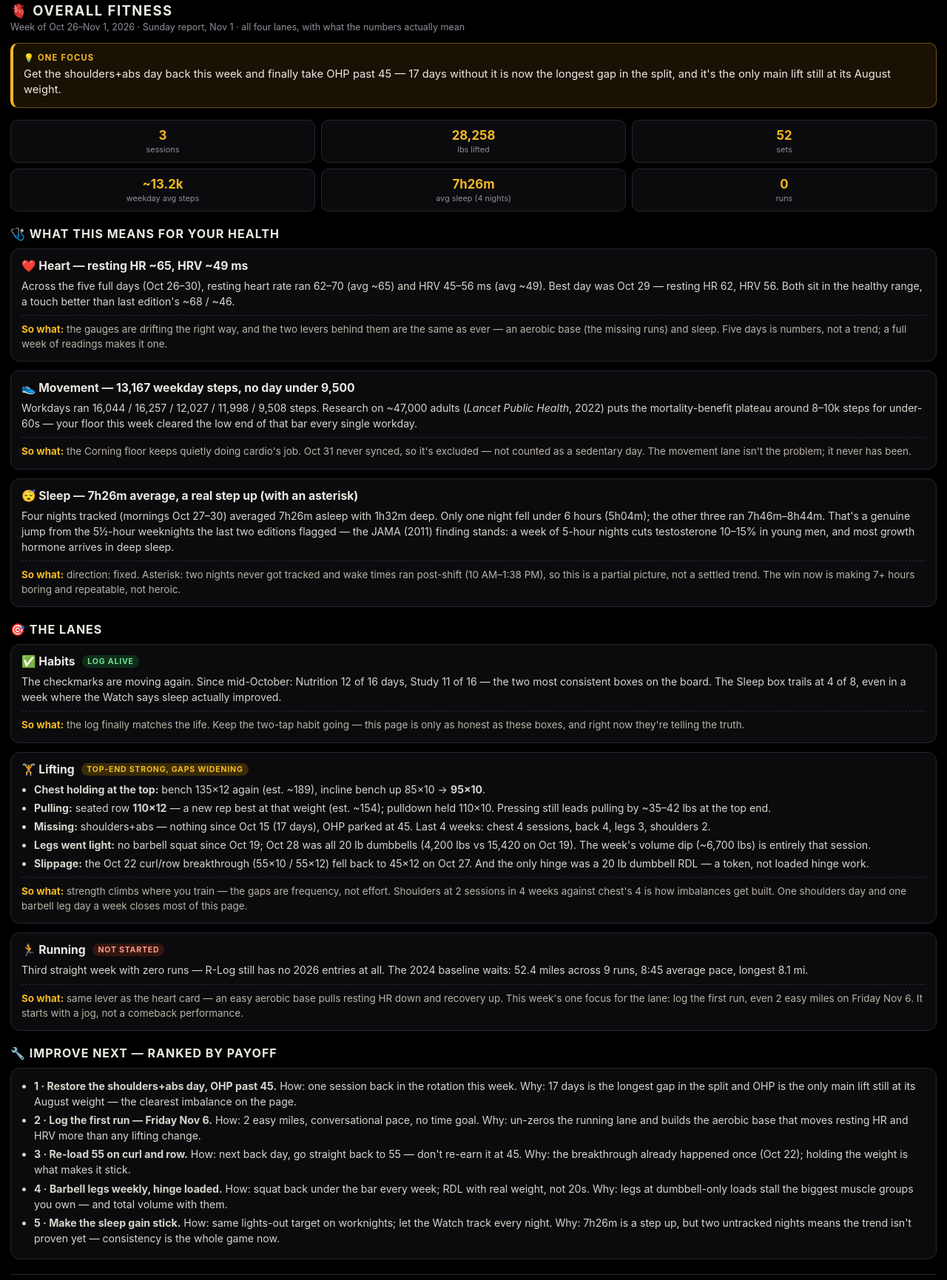
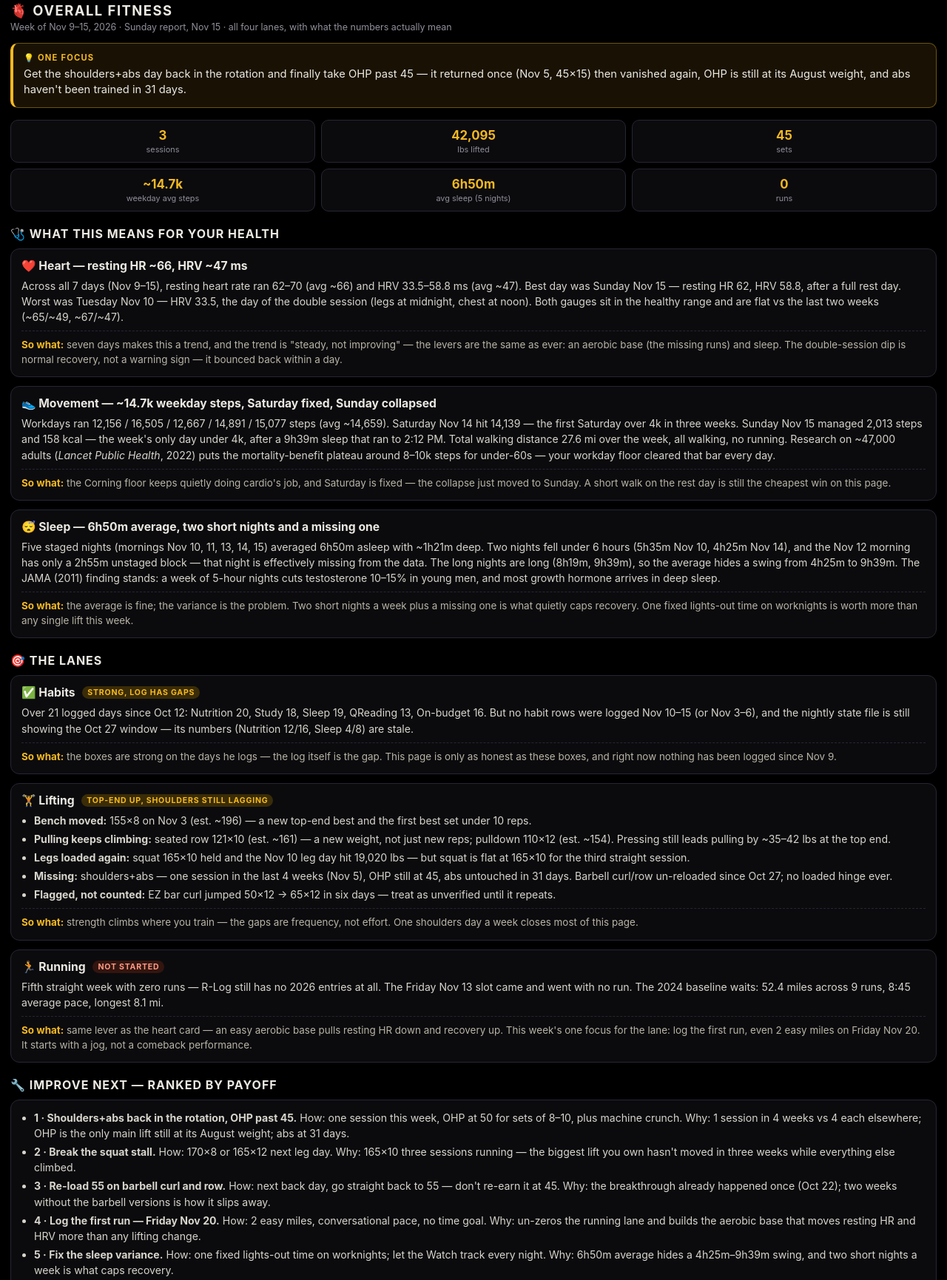
Before and after one commit to boubah94/f-log, a plain HTML site: page overall.html in a window 1280 px wide. Shown: the part 13-1744 px from the top of the page at 74% size. Drawn offline with Linux system fonts and the light colour scheme.

Commit message:
F-Log Overall: Nov 15 edition

```diff
--- a/overall.html
+++ b/overall.html
@@ -58,83 +58,85 @@ a { color: #f5b921; }
 <body>
 
 <h1>🫀 Overall fitness</h1>
-<p class="sub">Week of Oct 26–Nov 1, 2026 · Sunday report, Nov 1 · all four lanes, with what the numbers actually mean</p>
+<p class="sub">Week of Nov 9–15, 2026 · Sunday report, Nov 15 · all four lanes, with what the numbers actually mean</p>
 
 <div class="focus">
   <div class="k">💡 ONE FOCUS</div>
-  <p>Get the shoulders+abs day back this week and finally take OHP past 45 — 17 days without it is now the longest gap in the split, and it's the only main lift still at its August weight.</p>
+  <p>Get the shoulders+abs day back in the rotation and finally take OHP past 45 — it returned once (Nov 5, 45×15) then vanished again, OHP is still at its August weight, and abs haven't been trained in 31 days.</p>
 </div>
 
 <div class="stats">
   <div class="stat"><div class="v">3</div><div class="l">sessions</div></div>
-  <div class="stat"><div class="v">28,258</div><div class="l">lbs lifted</div></div>
-  <div class="stat"><div class="v">52</div><div class="l">sets</div></div>
-  <div class="stat"><div class="v">~13.2k</div><div class="l">weekday avg steps</div></div>
-  <div class="stat"><div class="v">7h26m</div><div class="l">avg sleep (4 nights)</div></div>
+  <div class="stat"><div class="v">42,095</div><div class="l">lbs lifted</div></div>
+  <div class="stat"><div class="v">45</div><div class="l">sets</div></div>
+  <div class="stat"><div class="v">~14.7k</div><div class="l">weekday avg steps</div></div>
+  <div class="stat"><div class="v">6h50m</div><div class="l">avg sleep (5 nights)</div></div>
   <div class="stat"><div class="v">0</div><div class="l">runs</div></div>
 </div>
 
 <h2 class="sect">🩺 What this means for your health</h2>
 
 <div class="lane">
-  <h2>❤️ Heart — resting HR ~65, HRV ~49 ms</h2>
-  <p>Across the five full days (Oct 26–30), resting heart rate ran 62–70 (avg ~65) and HRV 45–56 ms (avg ~49). Best day was Oct 29 — resting HR 62, HRV 56. Both sit in the healthy range, a touch better than last edition's ~68 / ~46.</p>
-  <p class="meaning"><b>So what:</b> the gauges are drifting the right way, and the two levers behind them are the same as ever — an aerobic base (the missing runs) and sleep. Five days is numbers, not a trend; a full week of readings makes it one.</p>
+  <h2>❤️ Heart — resting HR ~66, HRV ~47 ms</h2>
+  <p>Across all 7 days (Nov 9–15), resting heart rate ran 62–70 (avg ~66) and HRV 33.5–58.8 ms (avg ~47). Best day was Sunday Nov 15 — resting HR 62, HRV 58.8, after a full rest day. Worst was Tuesday Nov 10 — HRV 33.5, the day of the double session (legs at midnight, chest at noon). Both gauges sit in the healthy range and are flat vs the last two weeks (~65/~49, ~67/~47).</p>
+  <p class="meaning"><b>So what:</b> seven days makes this a trend, and the trend is "steady, not improving" — the levers are the same as ever: an aerobic base (the missing runs) and sleep. The double-session dip is normal recovery, not a warning sign — it bounced back within a day.</p>
 </div>
 
 <div class="lane">
-  <h2>👟 Movement — 13,167 weekday steps, no day under 9,500</h2>
-  <p>Workdays ran 16,044 / 16,257 / 12,027 / 11,998 / 9,508 steps. Research on ~47,000 adults (<i>Lancet Public Health</i>, 2022) puts the mortality-benefit plateau around 8–10k steps for under-60s — your floor this week cleared the low end of that bar every single workday.</p>
-  <p class="meaning"><b>So what:</b> the Corning floor keeps quietly doing cardio's job. Oct 31 never synced, so it's excluded — not counted as a sedentary day. The movement lane isn't the problem; it never has been.</p>
+  <h2>👟 Movement — ~14.7k weekday steps, Saturday fixed, Sunday collapsed</h2>
+  <p>Workdays ran 12,156 / 16,505 / 12,667 / 14,891 / 15,077 steps (avg ~14,659). Saturday Nov 14 hit 14,139 — the first Saturday over 4k in three weeks. Sunday Nov 15 managed 2,013 steps and 158 kcal — the week's only day under 4k, after a 9h39m sleep that ran to 2:12 PM. Total walking distance 27.6 mi over the week, all walking, no running. Research on ~47,000 adults (<i>Lancet Public Health</i>, 2022) puts the mortality-benefit plateau around 8–10k steps for under-60s — your workday floor cleared that bar every day.</p>
+  <p class="meaning"><b>So what:</b> the Corning floor keeps quietly doing cardio's job, and Saturday is fixed — the collapse just moved to Sunday. A short walk on the rest day is still the cheapest win on this page.</p>
 </div>
 
 <div class="lane">
-  <h2>😴 Sleep — 7h26m average, a real step up (with an asterisk)</h2>
-  <p>Four nights tracked (mornings Oct 27–30) averaged 7h26m asleep with 1h32m deep. Only one night fell under 6 hours (5h04m); the other three ran 7h46m–8h44m. That's a genuine jump from the 5½-hour weeknights the last two editions flagged — the JAMA (2011) finding stands: a week of 5-hour nights cuts testosterone 10–15% in young men, and most growth hormone arrives in deep sleep.</p>
-  <p class="meaning"><b>So what:</b> direction: fixed. Asterisk: two nights never got tracked and wake times ran post-shift (10 AM–1:38 PM), so this is a partial picture, not a settled trend. The win now is making 7+ hours boring and repeatable, not heroic.</p>
+  <h2>😴 Sleep — 6h50m average, two short nights and a missing one</h2>
+  <p>Five staged nights (mornings Nov 10, 11, 13, 14, 15) averaged 6h50m asleep with ~1h21m deep. Two nights fell under 6 hours (5h35m Nov 10, 4h25m Nov 14), and the Nov 12 morning has only a 2h55m unstaged block — that night is effectively missing from the data. The long nights are long (8h19m, 9h39m), so the average hides a swing from 4h25m to 9h39m. The JAMA (2011) finding stands: a week of 5-hour nights cuts testosterone 10–15% in young men, and most growth hormone arrives in deep sleep.</p>
+  <p class="meaning"><b>So what:</b> the average is fine; the variance is the problem. Two short nights a week plus a missing one is what quietly caps recovery. One fixed lights-out time on worknights is worth more than any single lift this week.</p>
 </div>
 
 <h2 class="sect">🎯 The lanes</h2>
 
 <div class="lane">
-  <h2>✅ Habits <span class="tag good">LOG ALIVE</span></h2>
-  <p>The checkmarks are moving again. Since mid-October: Nutrition 12 of 16 days, Study 11 of 16 — the two most consistent boxes on the board. The Sleep box trails at 4 of 8, even in a week where the Watch says sleep actually improved.</p>
-  <p class="meaning"><b>So what:</b> the log finally matches the life. Keep the two-tap habit going — this page is only as honest as these boxes, and right now they're telling the truth.</p>
+  <h2>✅ Habits <span class="tag warn">STRONG, LOG HAS GAPS</span></h2>
+  <p>Over 21 logged days since Oct 12: Nutrition 20, Study 18, Sleep 19, QReading 13, On-budget 16. But no habit rows were logged Nov 10–15 (or Nov 3–6), and the nightly state file is still showing the Oct 27 window — its numbers (Nutrition 12/16, Sleep 4/8) are stale.</p>
+  <p class="meaning"><b>So what:</b> the boxes are strong on the days he logs — the log itself is the gap. This page is only as honest as these boxes, and right now nothing has been logged since Nov 9.</p>
 </div>
 
 <div class="lane">
-  <h2>🏋️ Lifting <span class="tag warn">TOP-END STRONG, GAPS WIDENING</span></h2>
+  <h2>🏋️ Lifting <span class="tag warn">TOP-END UP, SHOULDERS STILL LAGGING</span></h2>
   <ul>
-    <li><b>Chest holding at the top:</b> bench 135×12 again (est. ~189), incline bench up 85×10 → <b>95×10</b>.</li>
-    <li><b>Pulling:</b> seated row <b>110×12</b> — a new rep best at that weight (est. ~154); pulldown held 110×10. Pressing still leads pulling by ~35–42 lbs at the top end.</li>
-    <li><b>Missing:</b> shoulders+abs — nothing since Oct 15 (17 days), OHP parked at 45. Last 4 weeks: chest 4 sessions, back 4, legs 3, shoulders 2.</li>
-    <li><b>Legs went light:</b> no barbell squat since Oct 19; Oct 28 was all 20 lb dumbbells (4,200 lbs vs 15,420 on Oct 19). The week's volume dip (~6,700 lbs) is entirely that session.</li>
-    <li><b>Slippage:</b> the Oct 22 curl/row breakthrough (55×10 / 55×12) fell back to 45×12 on Oct 27. And the only hinge was a 20 lb dumbbell RDL — a token, not loaded hinge work.</li>
+    <li><b>Bench moved:</b> 155×8 on Nov 3 (est. ~196) — a new top-end best and the first best set under 10 reps.</li>
+    <li><b>Pulling keeps climbing:</b> seated row 121×10 (est. ~161) — a new weight, not just new reps; pulldown 110×12 (est. ~154). Pressing still leads pulling by ~35–42 lbs at the top end.</li>
+    <li><b>Legs loaded again:</b> squat 165×10 held and the Nov 10 leg day hit 19,020 lbs — but squat is flat at 165×10 for the third straight session.</li>
+    <li><b>Missing:</b> shoulders+abs — one session in the last 4 weeks (Nov 5), OHP still at 45, abs untouched in 31 days. Barbell curl/row un-reloaded since Oct 27; no loaded hinge ever.</li>
+    <li><b>Flagged, not counted:</b> EZ bar curl jumped 50×12 → 65×12 in six days — treat as unverified until it repeats.</li>
   </ul>
-  <p class="meaning"><b>So what:</b> strength climbs where you train — the gaps are frequency, not effort. Shoulders at 2 sessions in 4 weeks against chest's 4 is how imbalances get built. One shoulders day and one barbell leg day a week closes most of this page.</p>
+  <p class="meaning"><b>So what:</b> strength climbs where you train — the gaps are frequency, not effort. One shoulders day a week closes most of this page.</p>
 </div>
 
 <div class="lane">
   <h2>🏃 Running <span class="tag gap">NOT STARTED</span></h2>
-  <p>Third straight week with zero runs — R-Log still has no 2026 entries at all. The 2024 baseline waits: 52.4 miles across 9 runs, 8:45 average pace, longest 8.1 mi.</p>
-  <p class="meaning"><b>So what:</b> same lever as the heart card — an easy aerobic base pulls resting HR down and recovery up. This week's one focus for the lane: log the first run, even 2 easy miles on Friday Nov 6. It starts with a jog, not a comeback performance.</p>
+  <p>Fifth straight week with zero runs — R-Log still has no 2026 entries at all. The Friday Nov 13 slot came and went with no run. The 2024 baseline waits: 52.4 miles across 9 runs, 8:45 average pace, longest 8.1 mi.</p>
+  <p class="meaning"><b>So what:</b> same lever as the heart card — an easy aerobic base pulls resting HR down and recovery up. This week's one focus for the lane: log the first run, even 2 easy miles on Friday Nov 20. It starts with a jog, not a comeback performance.</p>
 </div>
 
 <h2 class="sect">🔧 Improve next — ranked by payoff</h2>
 
 <div class="lever">
   <ul>
-    <li><b>1 · Restore the shoulders+abs day, OHP past 45.</b> How: one session back in the rotation this week. Why: 17 days is the longest gap in the split and OHP is the only main lift still at its August weight — the clearest imbalance on the page.</li>
-    <li><b>2 · Log the first run — Friday Nov 6.</b> How: 2 easy miles, conversational pace, no time goal. Why: un-zeros the running lane and builds the aerobic base that moves resting HR and HRV more than any lifting change.</li>
-    <li><b>3 · Re-load 55 on curl and row.</b> How: next back day, go straight back to 55 — don't re-earn it at 45. Why: the breakthrough already happened once (Oct 22); holding the weight is what makes it stick.</li>
-    <li><b>4 · Barbell legs weekly, hinge loaded.</b> How: squat back under the bar every week; RDL with real weight, not 20s. Why: legs at dumbbell-only loads stall the biggest muscle groups you own — and total volume with them.</li>
-    <li><b>5 · Make the sleep gain stick.</b> How: same lights-out target on worknights; let the Watch track every night. Why: 7h26m is a step up, but two untracked nights means the trend isn't proven yet — consistency is the whole game now.</li>
+    <li><b>1 · Shoulders+abs back in the rotation, OHP past 45.</b> How: one session this week, OHP at 50 for sets of 8–10, plus machine crunch. Why: 1 session in 4 weeks vs 4 each elsewhere; OHP is the only main lift still at its August weight; abs at 31 days.</li>
+    <li><b>2 · Break the squat stall.</b> How: 170×8 or 165×12 next leg day. Why: 165×10 three sessions running — the biggest lift you own hasn't moved in three weeks while everything else climbed.</li>
+    <li><b>3 · Re-load 55 on barbell curl and row.</b> How: next back day, go straight back to 55 — don't re-earn it at 45. Why: the breakthrough already happened once (Oct 22); two weeks without the barbell versions is how it slips away.</li>
+    <li><b>4 · Log the first run — Friday Nov 20.</b> How: 2 easy miles, conversational pace, no time goal. Why: un-zeros the running lane and builds the aerobic base that moves resting HR and HRV more than any lifting change.</li>
+    <li><b>5 · Fix the sleep variance.</b> How: one fixed lights-out time on worknights; let the Watch track every night. Why: 6h50m average hides a 4h25m–9h39m swing, and two short nights a week is what caps recovery.</li>
   </ul>
 </div>
 
 <div class="archive">
   <h2>📚 Archive</h2>
-  <p><b>Week of Oct 19–25</b> (report Oct 25) — 3 sessions, 34,977 lbs, 53 sets · ~13.5k weekday steps · 5h30m weeknight sleep · 0 runs. Focus was: shoulders+abs back + OHP past 45. Verdict a week later: sleep jumped to 7h26m — the shoulders day is still open.</p>
+  <p><b>Week of Oct 26–Nov 1</b> (report Nov 1) — 3 sessions, 28,258 lbs, 52 sets · ~13.2k weekday steps · 7h26m sleep (4 nights) · 0 runs. Focus was: shoulders+abs back + OHP past 45. Verdict a week later: the shoulders day came back once (Nov 5) but OHP is still at 45 and abs are now 31 days out.</p>
+  <p style="margin-top:8px;"><b>Week of Nov 2–8</b> (no full edition posted) — 4 sessions, 43,920 lbs, 59 sets · ~14.0k weekday steps · 6h54m sleep (6 nights) · 0 runs. Shoulders day returned Nov 5; bench hit 155×8; Friday Nov 6 run slot lost to storms.</p>
+  <p style="margin-top:8px;"><b>Week of Oct 19–25</b> (report Oct 25) — 3 sessions, 34,977 lbs, 53 sets · ~13.5k weekday steps · 5h30m weeknight sleep · 0 runs. Focus was: shoulders+abs back + OHP past 45. Verdict a week later: sleep jumped to 7h26m — the shoulders day is still open.</p>
   <p style="margin-top:8px;"><b>Week of Oct 12–18</b> (report Oct 18) — 4 sessions, 47,921 lbs, 79 sets · ~12.4k steps/day · ~6.5h sleep · 0 runs. Focus was: second leg day + curl/row past 45. Verdict: the bar moved, the second leg day didn't.</p>
   <p style="margin-top:8px;">Full text editions live on the F-Log page in Notion. A new edition lands here every Sunday.</p>
 </div>
```
